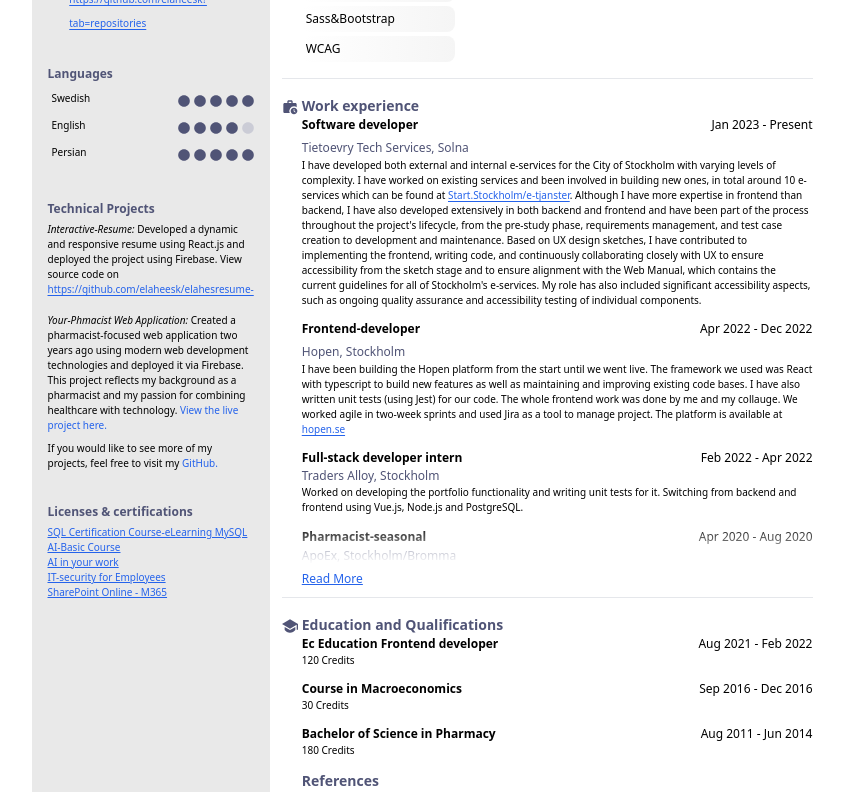
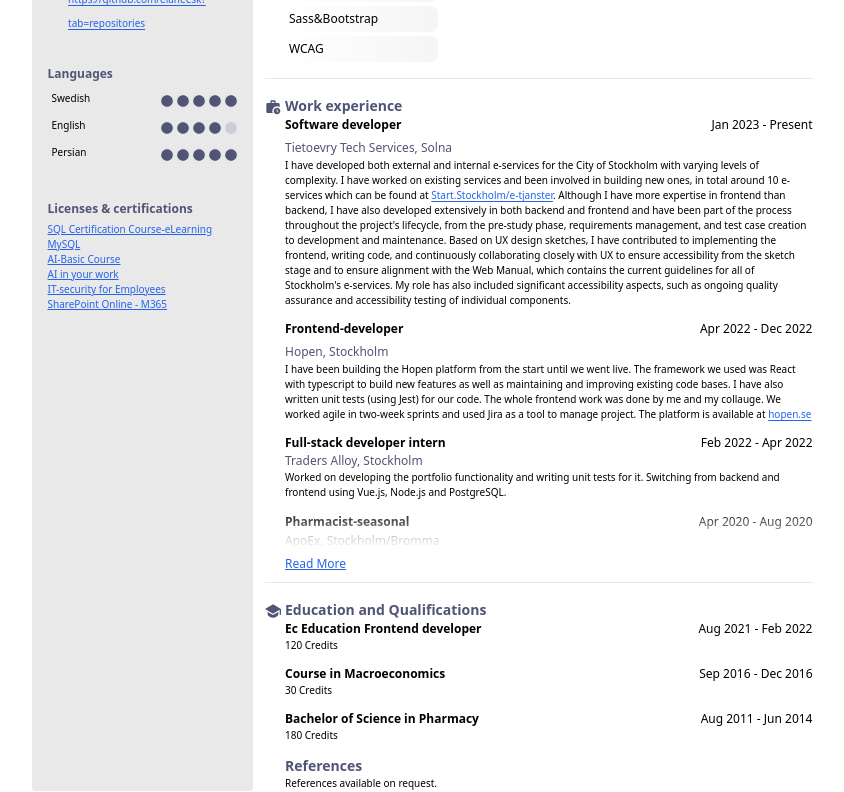
Before and after one commit to elaheesk/elahesresume-, a React (Create React App) app: page / in a window 1280 px wide. Shown: the part 532-1324 px from the top of the page, without its empty margins (212-1056 px from the left). Built offline with nearby package versions, Linux system fonts and the light colour scheme.

Commit message:
removed technical projects from the project

```diff
--- a/src/components/SideBar.js
+++ b/src/components/SideBar.js
@@ -1,6 +1,6 @@
 import Languages from "./Languages";
 import { Link, useNavigate } from "react-router-dom";
-import { languages, personalDetails, technicalProjects, technicalProjectPharmacist, certifications } from "../data";
+import { languages, personalDetails, certifications } from "../data";
 
 const SideBar = ({ tooltipContent, setTooltipContent }) => {
     const navigate = useNavigate();
@@ -48,17 +48,6 @@ const SideBar = ({ tooltipContent, setTooltipContent }) => {
                 )}
             </div>
             <div className="mt-8">
-                <h2 className="text-sm text-[#505476] font-semibold mb-1">Technical Projects</h2>
-                <div className="whitespace-pre-line"
-                    dangerouslySetInnerHTML={{ __html: technicalProjects }}
-                />   <div className="whitespace-pre-line mt-4"
-                    dangerouslySetInnerHTML={{ __html: technicalProjectPharmacist }}
-                />
-                <p className="text-[14px] mt-2 text-xs">If you would like to see more of my projects, feel free to visit my {""}
-                    <a className="text-blue-600" href="https://github.com/elaheesk?tab=repositories">GitHub.</a>
-                </p>
-            </div>
-            <div className="mt-8">
                 <h2 className="text-sm text-[#505476] font-semibold mb-1">Licenses & certifications</h2>
                 <div className="list-none p-0 text-xs">
                     {certifications.map((cerificate, idx) =>
--- a/src/data.js
+++ b/src/data.js
@@ -34,8 +34,6 @@ I enjoy the rational and structured aspects of programming, as well as the conti
 ];
 
 export const languages = ["Swedish", "English", "Persian"];
-export const technicalProjects = "<div class='text-xs'><span class='italic'>Interactive-Resume:</span> Developed a dynamic and responsive resume using React.js and deployed the project using Firebase. View source code on <a class='underline underline-offset-2 text-blue-600 hover:no-underline'  href='https://github.com/elaheesk/elahesresume-'>https://github.com/elaheesk/elahesresume-</a></div>"
-export const technicalProjectPharmacist = "<div class='text-xs'><span class='italic'>Your-Phmacist Web Application:</span> Created a pharmacist-focused web application two years ago using modern web development technologies and deployed it via Firebase. This project reflects my background as a pharmacist and my passion for combining healthcare with technology. <a class='text-blue-600' href='https://elahe-your-pharmacist.web.app/' >View the live project here.</a></div>";
 export const workexperiences = [
     {
         jobTitle: "Software developer",
```
